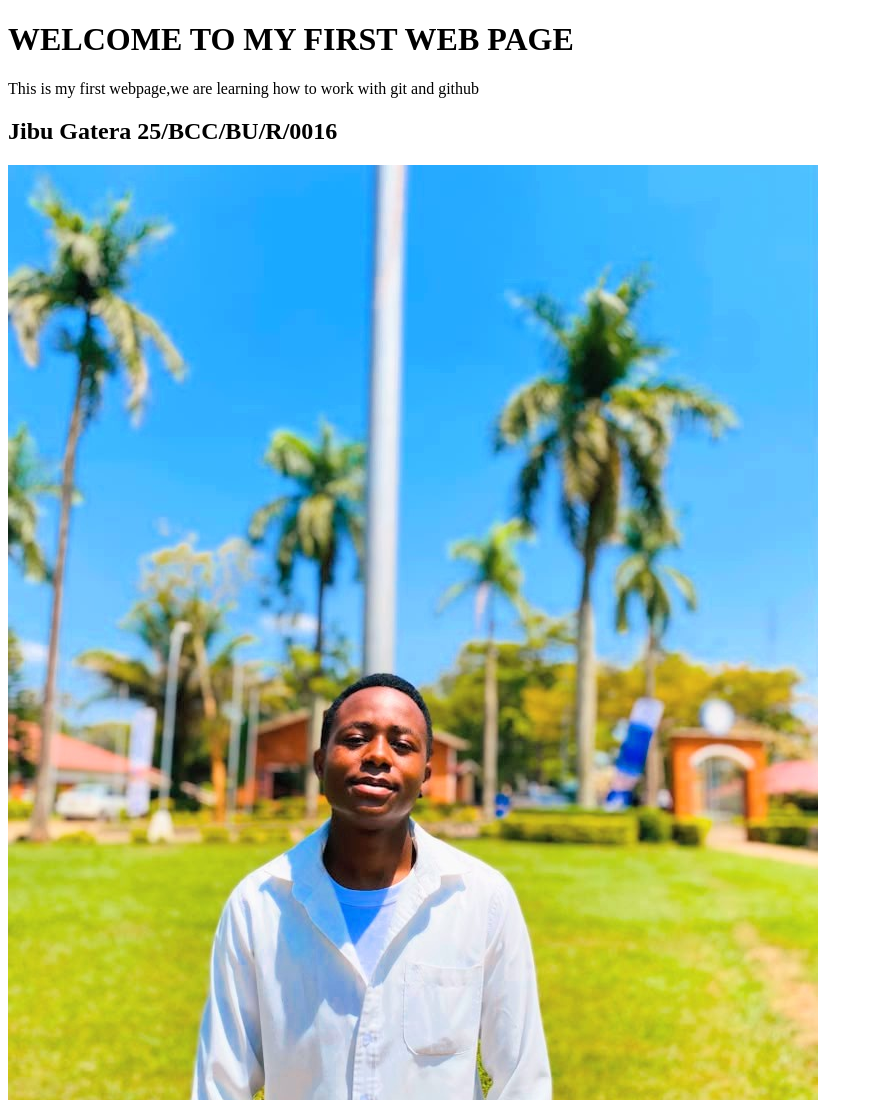
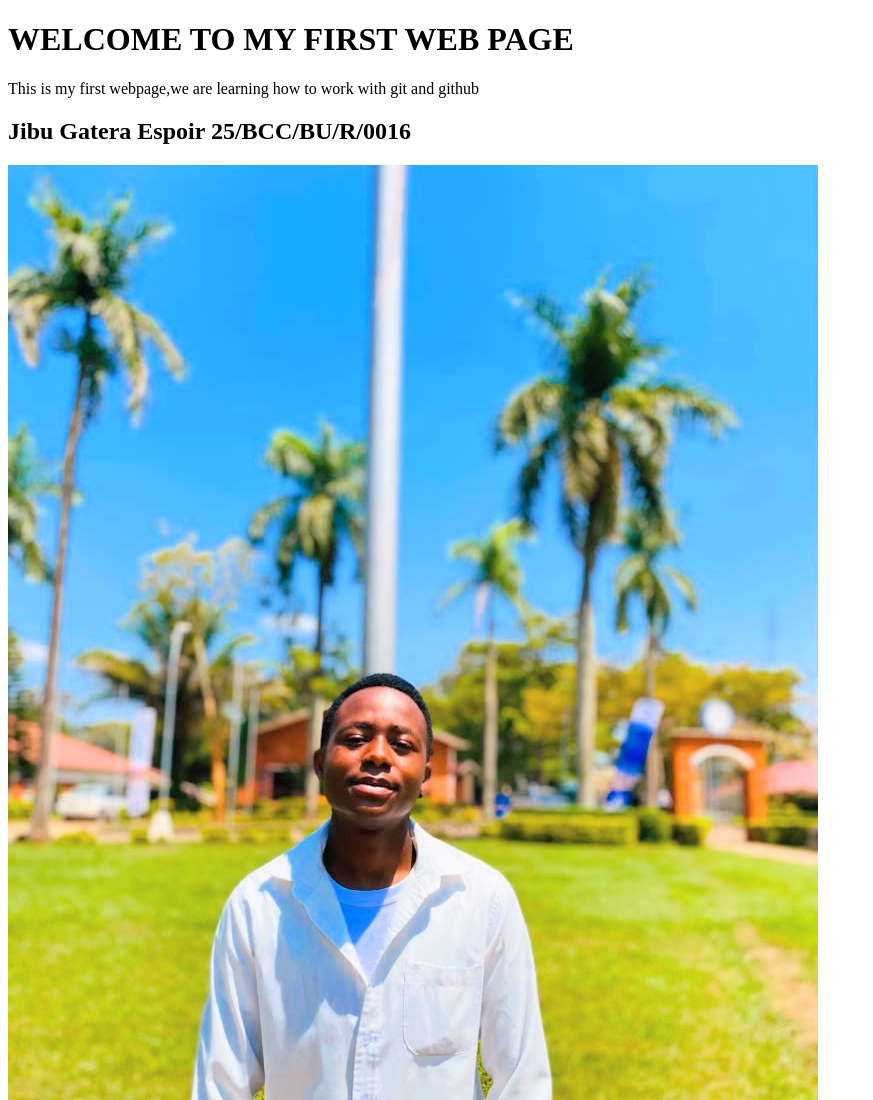
Before and after one commit to jibuespoir822-hue/my-first-repository, a plain HTML site: page index.html in a window 1280 px wide. Shown: the top 1100 px of the page, without its empty margins (0-873 px from the left). Drawn offline with Linux system fonts and the light colour scheme.

Commit message:
I just add third name

```diff
--- a/index.html
+++ b/index.html
@@ -10,7 +10,7 @@
     <P>This is my first webpage,we are learning how to work
         with git and github
     </P>
-    <h2>Jibu Gatera 25/BCC/BU/R/0016</h2>
+    <h2>Jibu Gatera Espoir 25/BCC/BU/R/0016</h2>
     <img src="IMG-20260816-WA0012~2.jpg"alt=" This is my picture"
 </body>
 </html>
```
